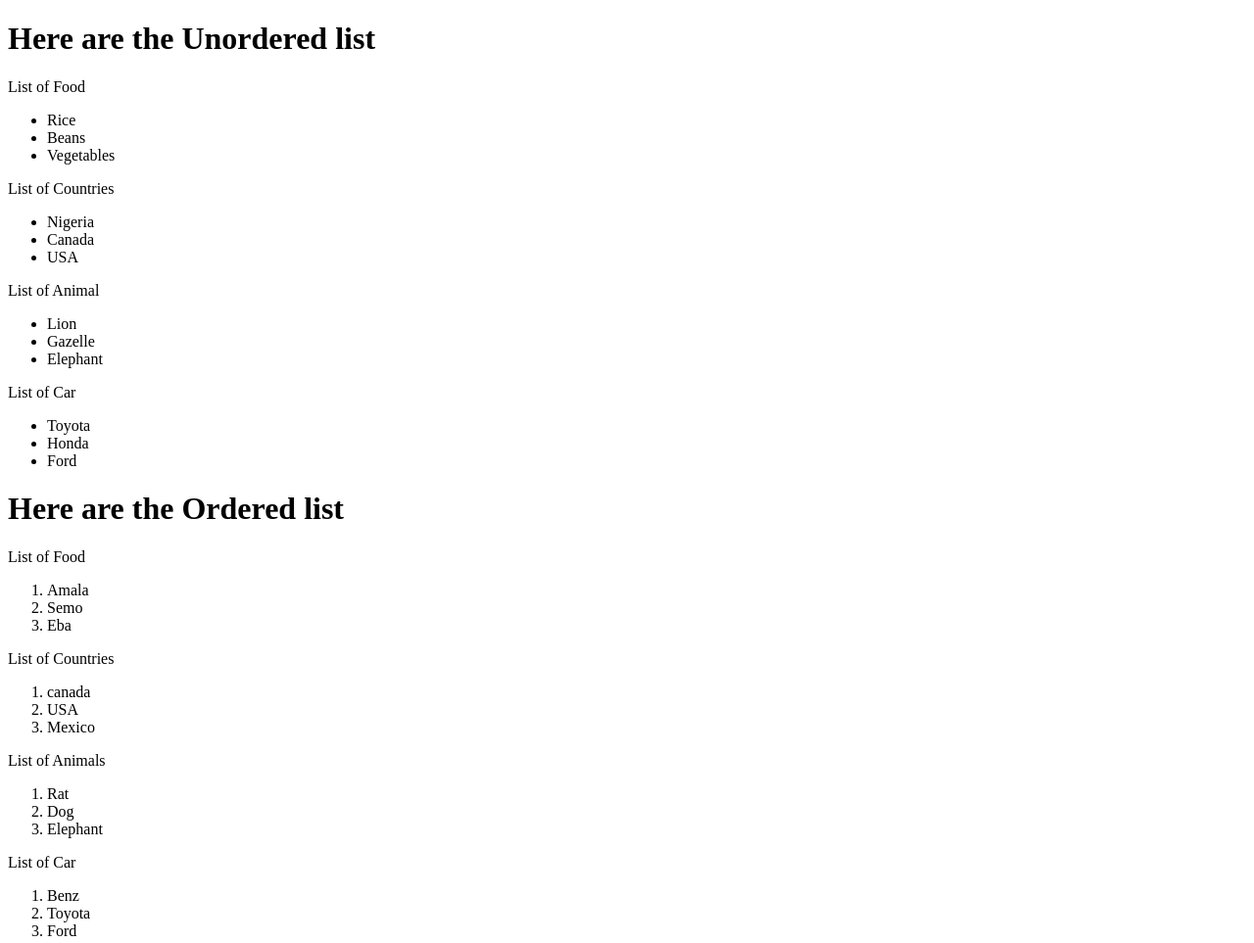
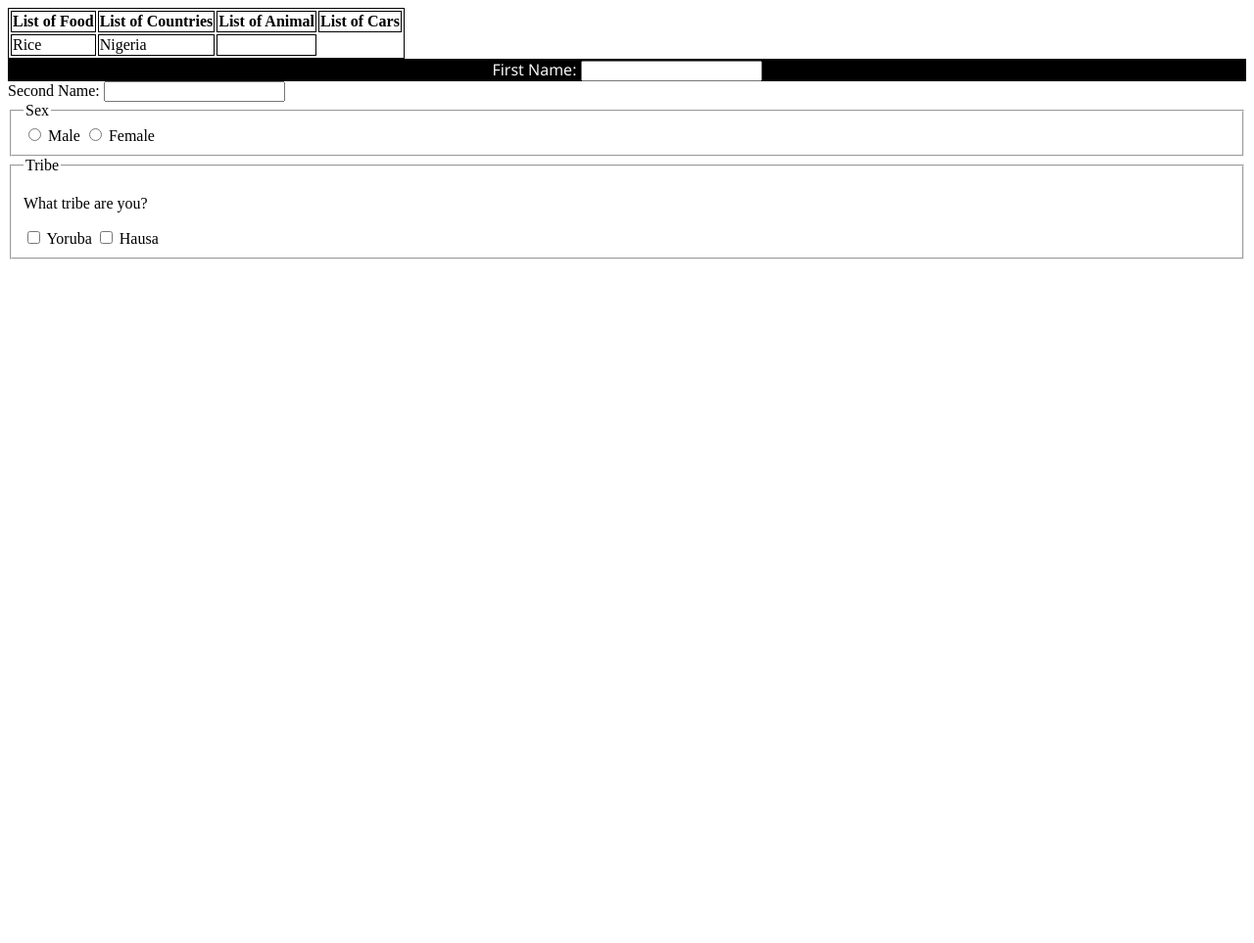
Before and after one commit to NewCodeCrafters/frontend-febuary-2026-, a plain HTML site: page Html/list.html in a window 1280 px wide. Shown: the whole page at 98% size. After the commit the page ends 800 px from the top, so only its background shows below. Drawn offline with Linux system fonts and the light colour scheme.

Commit message:
Introduction to CSS

```diff
--- /dev/null
+++ b/Html/index.html
@@ -0,0 +1,27 @@
+<!DOCTYPE html>
+<html lang="en">
+<head>
+    <meta charset="UTF-8">
+    <meta name="viewport" content="width=device-width, initial-scale=1.0">
+    <title>Introduction to CSS</title>
+    <link rel="stylesheet" href="style.css">
+    <!-- <style>
+        body {
+            background: black;
+            color: whitesmoke;
+            font-family: 'Segoe UI', Tahoma, Geneva, Verdana, sans-serif;
+            text-align: center;
+        }
+    </style> -->
+</head>
+<body>
+    <div class="head">
+            <h1>Hello World</h1>
+
+    </div>
+
+    <div id="marvin">
+        <p>WEB DEV</p>
+    </div>
+</body>
+</html>
--- a/Html/list.html
+++ b/Html/list.html
@@ -4,9 +4,21 @@
     <meta charset="UTF-8">
     <meta name="viewport" content="width=device-width, initial-scale=1.0">
     <title>List</title>
+    <style>
+        table, th, td {
+            border: 1px solid black;}
+
+     .first-name {
+        background: black;
+        color: whitesmoke;
+        font-family: 'Segoe UI', Tahoma, Geneva, Verdana, sans-serif;
+        text-align: center;
+        border-width: ;
+     }
+    </style>
 </head>
 <body>
-    <h1>Here are the Unordered list</h1>
+    <!-- <h1>Here are the Unordered list</h1>
     <p>List of Food</p>
     <ul>
         <li>Rice</li>
@@ -62,6 +74,52 @@
         <li>Benz</li>
         <li>Toyota</li>
         <li>Ford</li>
-    </ol>
+    </ol> -->
+    <table>
+        <tr>
+            <th>List of Food</th>
+        <th>List of Countries</th>
+        <th>List of Animal</th>
+        <th>List of Cars</th>
+        </tr>
+
+       <tr>
+        <td>Rice</td>
+        <td>Nigeria</td>
+        <td></td>
+       </tr>
+    </table>
+
+    <form>
+        <div class="first-name">
+            <label for="first-name">First Name:</label>
+            <input type="text" name="first-name" id="first-name">
+        </div>
+
+        <div class="second-name">
+            <label for="second-name">Second Name:</label>
+             <input type="text" name="second-name" id="second-name">
+        </div>
+
+        <fieldset class="sex">
+            <legend>Sex</legend>
+            <input type="radio" name="sex" id="male" value="male">
+            <label for="male">Male</label>
+
+            <input type="radio" name="sex" id="female" value="female">
+            <label for="female">Female</label>
+        </fieldset>
+
+        <fieldset class="tribe">
+            <legend>Tribe</legend>
+            <p>What tribe are you?</p>
+            <input type="checkbox" name="tribe" id="yorube" value="yoruba">
+            <label for="yoruba">Yoruba</label>
+
+            <input type="checkbox" name="tribe" id="hausa" value="hausa">
+            <label for="yoruba">Hausa</label>
+        </fieldset>
+
+    </form>
 </body>
 </html>
--- /dev/null
+++ b/Html/style.css
@@ -0,0 +1,24 @@
+* {
+    margin: 0;
+    padding: 0;
+    box-sizing: border-box;
+}
+
+h1 {
+    color: white;
+    background: black;
+    text-align: center;
+}
+
+.head h1 {
+    background: rgb(245, 235, 235);
+    color: rgb(7, 7, 7);
+    text-align: center;
+}
+
+#marvin {
+    background: rgb(245, 235, 235);
+    color: rgb(7, 7, 7);
+    text-align: center;
+    font-size: 2rem;
+}
```
